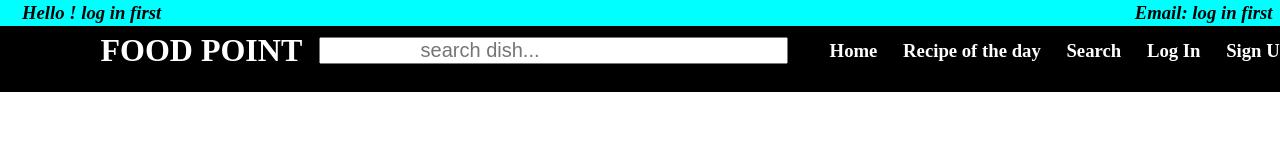
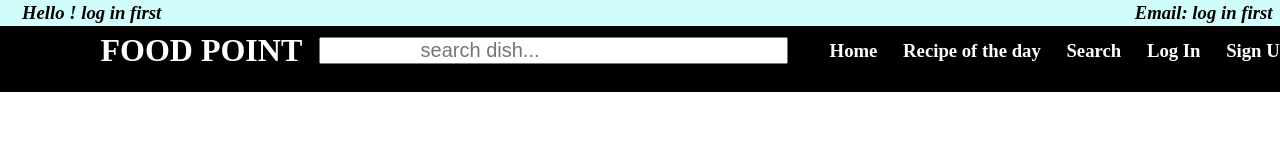
Before and after one commit to vikasg57/unit-3, a plain HTML site: page fooddapp/index.html in a window 1280 px wide. Drawn offline with Linux system fonts and the light colour scheme; no server answers.

Commit message:
userinfo div color fixe

```diff
--- a/fooddapp/styles/header.css
+++ b/fooddapp/styles/header.css
@@ -107,7 +107,7 @@
         justify-content: space-between;
         padding: 0px 20px;
          position: fixed;
-        background-color: aqua;
+        background-color: rgb(209, 252, 252);
 
 
     }
```
